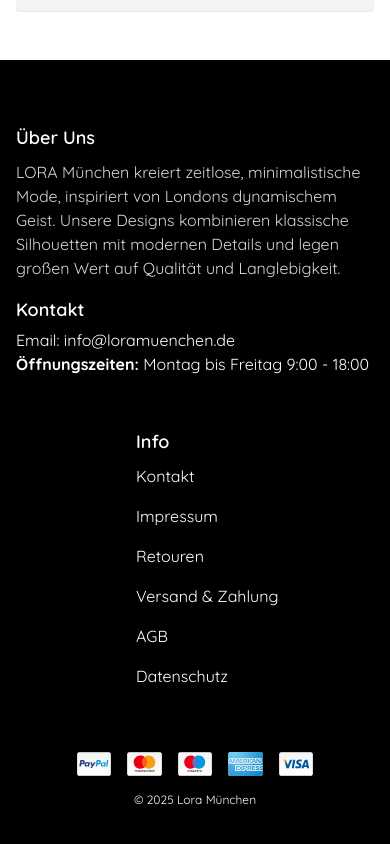
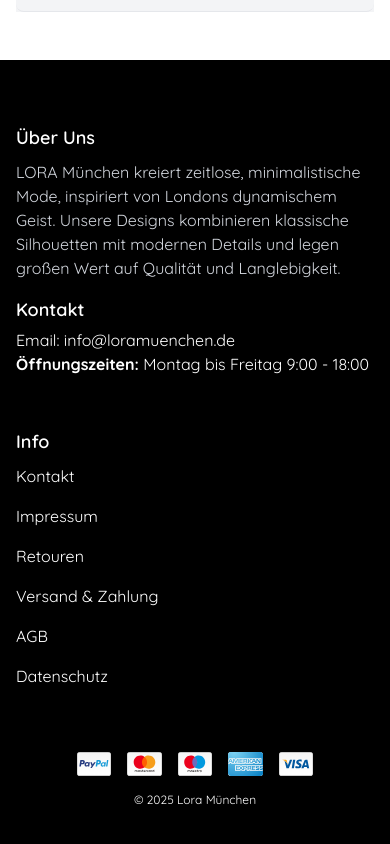
Before and after one commit to krishno-roy/ProductPage, a React (Vite) app: page / in a window 390 px wide. Shown: the part 7325-8169 px from the top of the page. Built offline with nearby package versions, Linux system fonts and the light colour scheme.

Commit message:
blogsection

```diff
--- a/src/Component/Footer.jsx
+++ b/src/Component/Footer.jsx
@@ -29,7 +29,7 @@ const Footer = () => {
         </div>
 
         {/* Links */}
-        <div className="pl-30">
+        <div className="md:pl-30">
           <h2 className="text-lg font-semibold mb-2 ">Info</h2>
           <ul className="space-y-4 text-[16px] ">
             <li>
```
